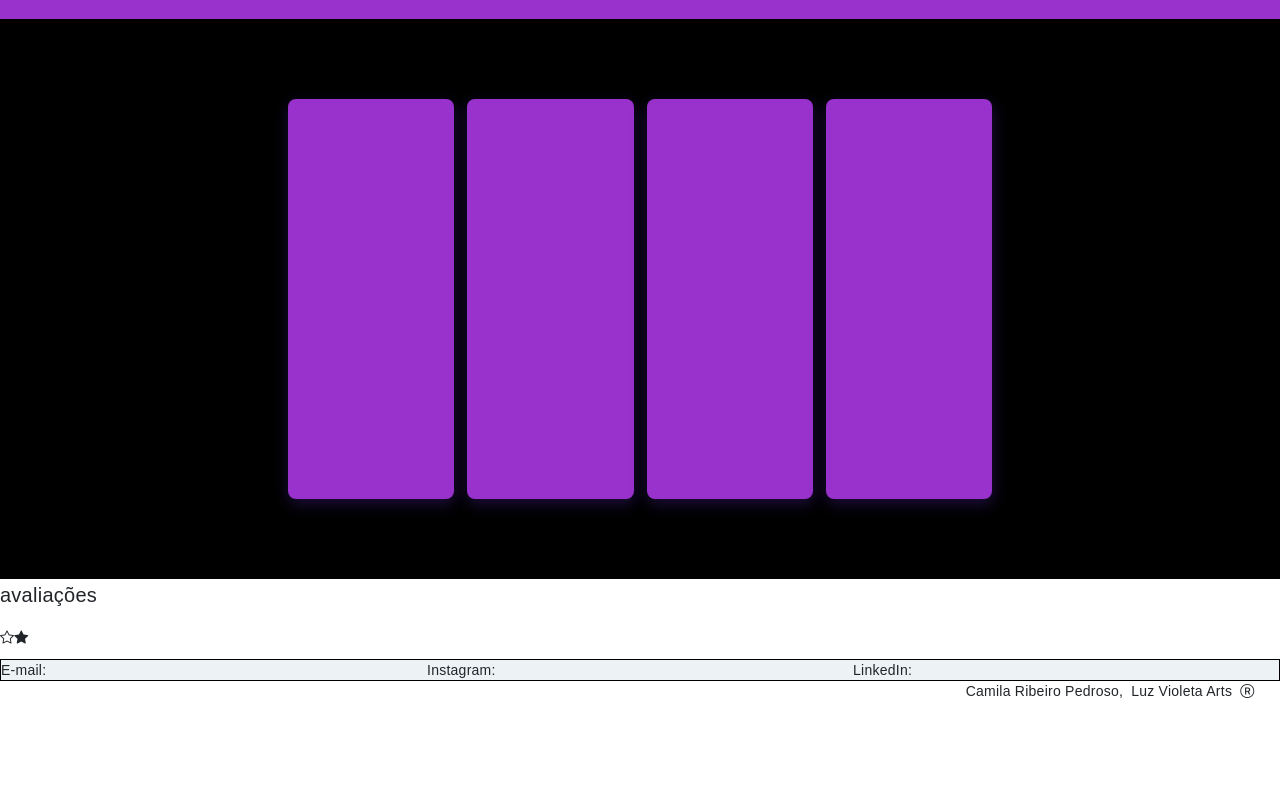
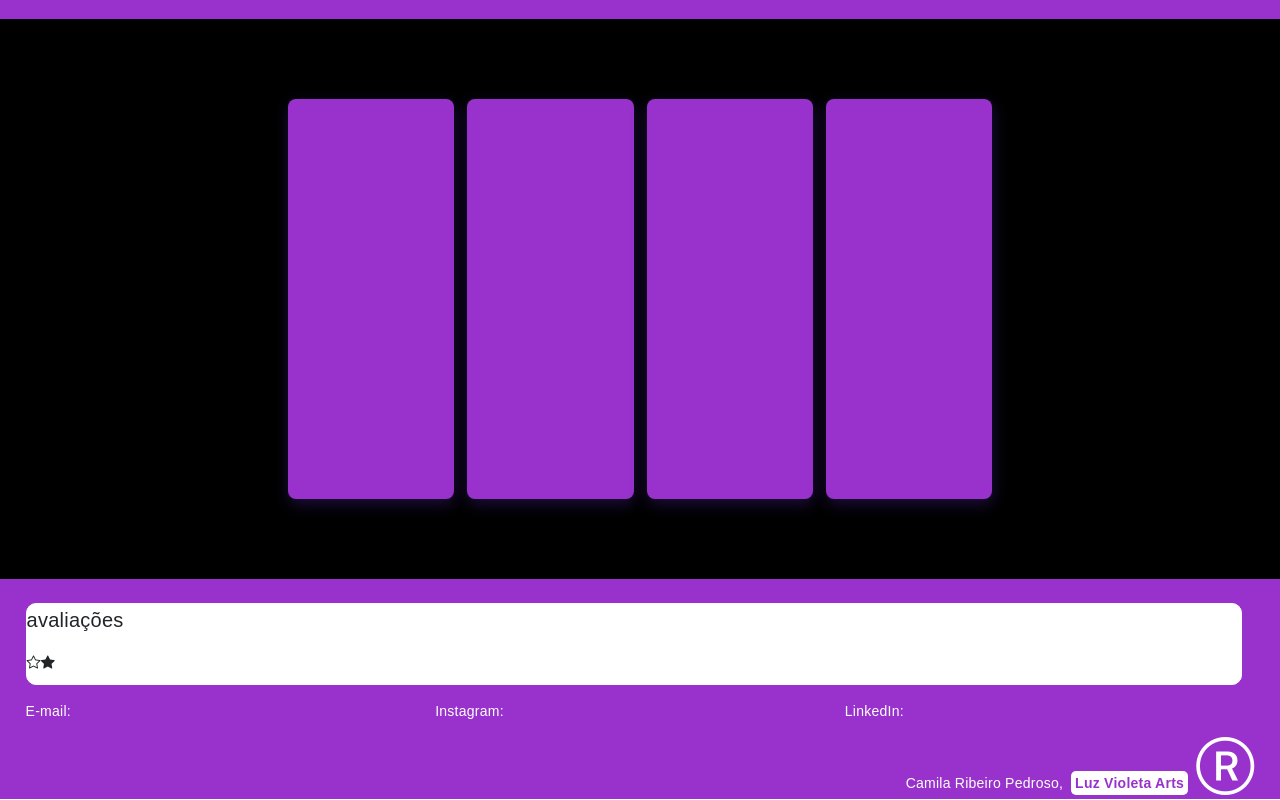
Before and after one commit to DenielCordeiro/lv-app, an Angular app: page /newsletter in a window 1280 px wide. Shown: the part 1213-2013 px from the top of the page. Before the commit the page ends 1914 px from the top, so only its background shows below. Built offline with nearby package versions, Linux system fonts and the light colour scheme; what @swimlane/ngx-charts would draw is missing.

Commit message:
[feat]: adjust body  design

```diff
--- a/src/app/newsletter/body-newsletter/body-newsletter.component.html
+++ b/src/app/newsletter/body-newsletter/body-newsletter.component.html
@@ -1,18 +1,18 @@
-<section id="comments">
-  <h2>avaliações</h2>
+<section id="body">
+  <div class="assessments">
+    <h2>avaliações</h2>
 
-  <p>
-    <i class="bi bi-star"></i>
-    <i class="bi bi-star-fill"></i>
-  </p>
-</section>
+    <p>
+      <i class="bi bi-star"></i>
+      <i class="bi bi-star-fill"></i>
+    </p>
+  </div>
 
-<section id="social-media">
   <div class="content">
     <div class="row">
-      <div class="col-4 email">E-mail: </div>
-      <div class="col-4 instagram">Instagram: </div>
-      <div class="col-4 linkedin">LinkedIn: </div>
+      <div class="col-4 email">E-mail:</div>
+      <div class="col-4 instagram">Instagram:</div>
+      <div class="col-4 linkedin">LinkedIn:</div>
     </div>
   </div>
 
--- a/src/app/newsletter/body-newsletter/body-newsletter.component.sass
+++ b/src/app/newsletter/body-newsletter/body-newsletter.component.sass
@@ -1,14 +1,39 @@
-*
-  margin: 0
-  padding: 0
+@use '../../../assets/sass/colors'
+
 *
   margin: 0
   padding: 0
 
+#body
+  background-color: colors.$pourple
+  padding: 3vh 2vw 0.5vh 2vw
+
+.assessments
+  background-color: colors.$white
+  border: 1px solid colors.$white
+  border-radius: 10px
+  width: 95vw
+
 .content
-  background-color: #7b9cb622
-  border: #000 solid 1px
+  padding-top: 2vh
+  color: colors.$white
 
 .signature
   text-align: end
-  margin-right: 2vw
+  margin-top: 2vh
+
+  .creatorName
+    color: colors.$white
+
+  .companyName
+    padding: 4px
+    border-radius: 5px
+    background-color: colors.$white
+    color: colors.$pourple
+    font-weight: 600
+
+  i
+    // position: absolute
+    // left: 98vw
+    color: colors.$white
+    font-size: 58px
```
